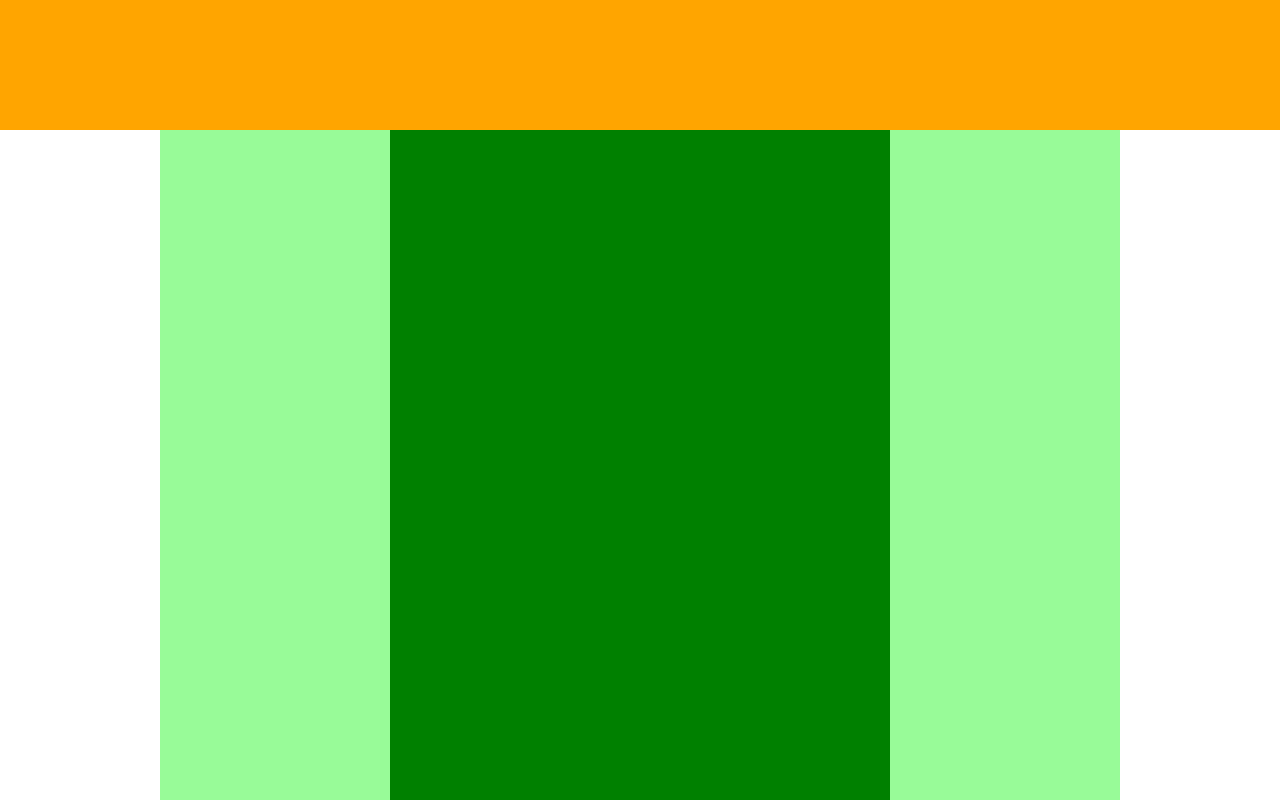
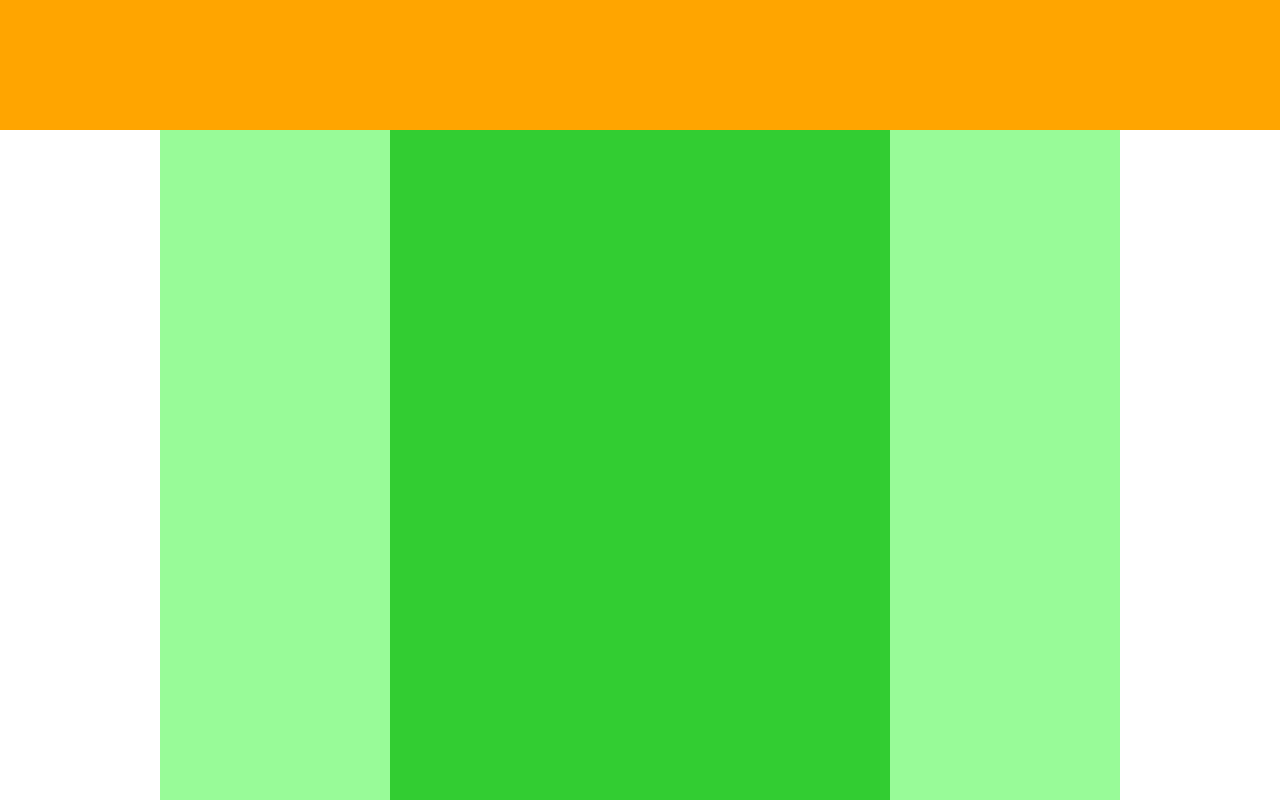
Before and after one commit to imaaa34/chapter4_exercise, a plain HTML site: page index.html in a window 1280 px wide. Shown: the part 420-1220 px from the top of the page. Drawn offline with Linux system fonts and the light colour scheme.

Commit message:
[Finish] 1-4

```diff
--- a/style.css
+++ b/style.css
@@ -16,18 +16,31 @@
   background-color: orange;
 }
 
+/* mainのheight解除する */
+/* margin: 0 auto; */
 .main {
   width: 960px;
+  display: flex;
+  justify-content: center;
+  margin: 0 auto;
+}
+
+.sidebar-left {
+  width: 230px;
   height: 1400px;
   background-color: palegreen;
-  margin: 0 auto;
 }
 
 .blog {
   width: 500px;
   height: 1400px;
-  background-color: green;
-  margin: 0 auto;
+  background-color: limegreen;
+}
+
+.sidebar-right {
+  width: 230px;
+  height: 1400px;
+  background-color: palegreen;
 }
 
 .footer {
```
